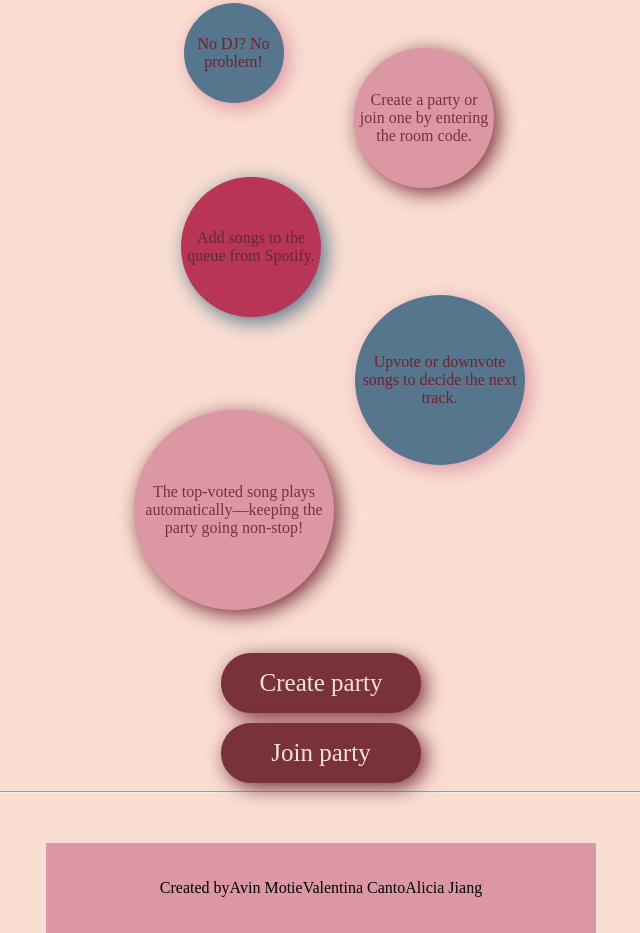
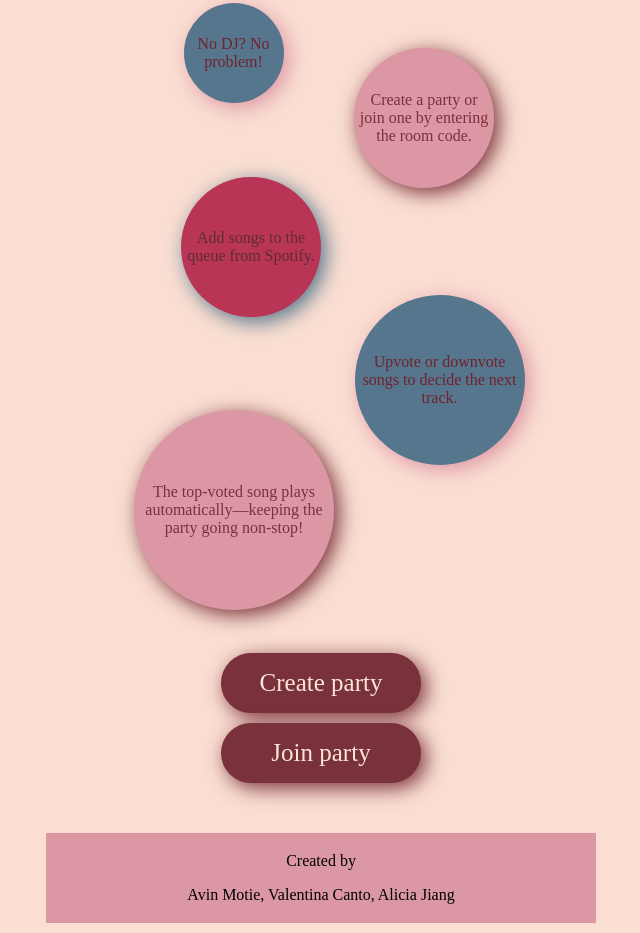
Before and after one commit to Avin-mo/VibeVoteeeee, a plain HTML site: page website/mainpage.html in a window 1280 px wide. Shown: the part 330-1263 px from the top of the page, without its empty margins (319-959 px from the left). Drawn offline with Linux system fonts and the light colour scheme; a web font is replaced by a local one.

Commit message:
Update mainpage.html

```diff
--- a/website/mainpage.html
+++ b/website/mainpage.html
@@ -38,13 +38,12 @@
             <button class="join">Join party</button>
         </div>
 
-        <hr class="bottom-line">
+        <div class="credits">
+            <footer>
+               <p class="footer-title">Created by</p>
+              <p class="footer-note">Avin Motie, Valentina Canto, Alicia Jiang</p>
+            </footer>
+        </div>
 
-        <footer class="credits">
-            <p class="footer-title">Created by</p>
-            <p>Avin Motie</p>
-            <p>Valentina Canto</p>
-            <p>Alicia Jiang</p>
-        </footer>
     </body>
 </html>
```
